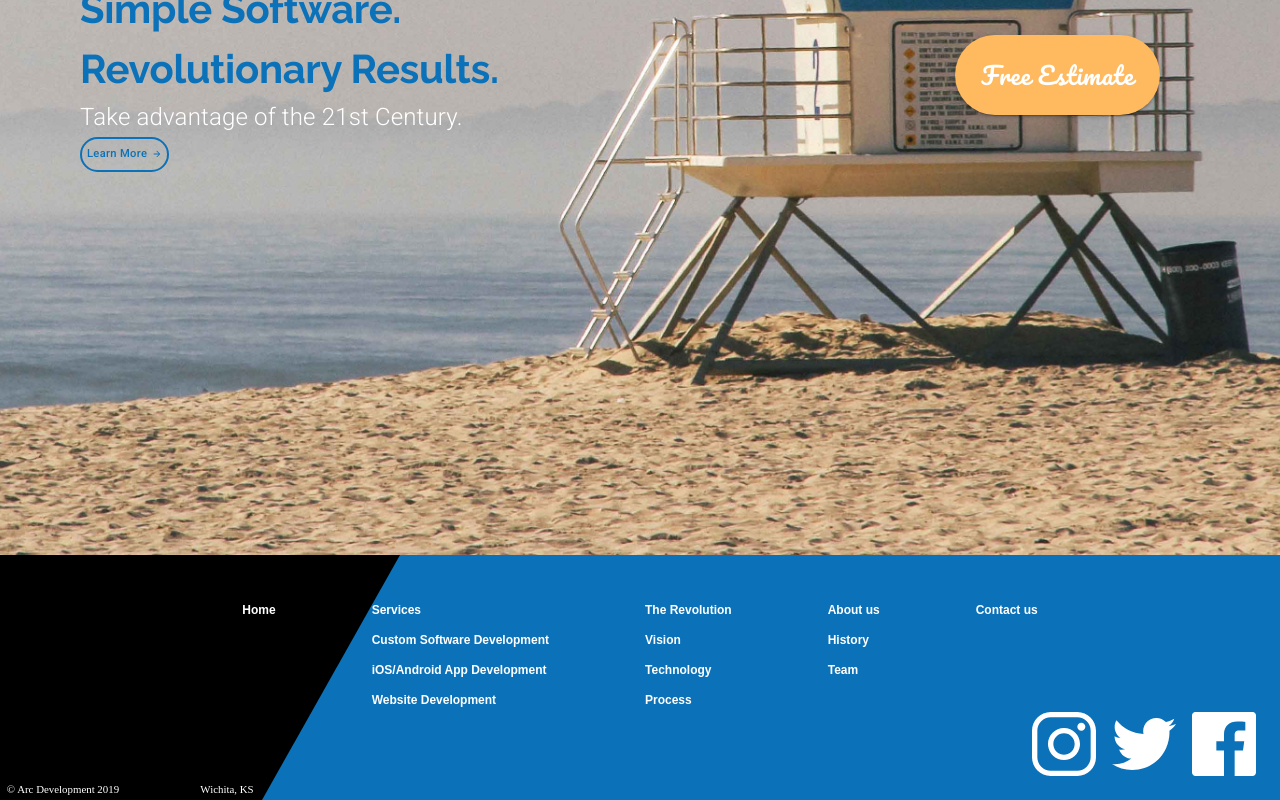
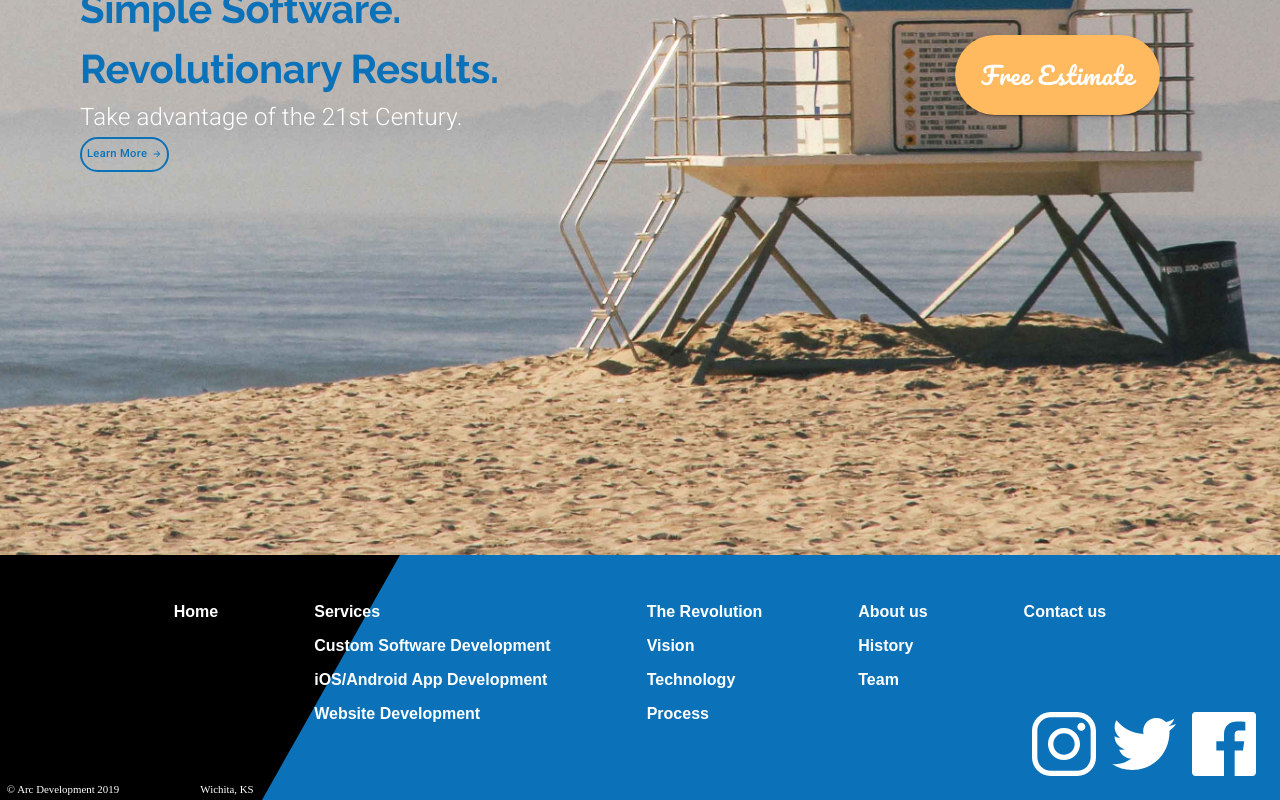
Before and after one commit to wrzchwc/software-company-practice, a React (Create React App) app: page / in a window 1280 px wide. Shown: the part 5350-6150 px from the top of the page. Built offline with nearby package versions, Linux system fonts and the light colour scheme.

Commit message:
Removed Footer.css file

```diff
--- a/src/components/ui/Footer.css
+++ /dev/null
@@ -1,21 +0,0 @@
-.adornment {
-    width: 25em;
-    vertical-align: bottom;
-}
-
-.mainContainer {
-    position: absolute;
-}
-
-.link {
-    color: white;
-    font-family: Arial, serif;
-    font-size: 0.75rem;
-    font-weight: bold;
-    text-decoration: none;
-}
-
-.icon {
-    height: 4rem;
-    width: 4rem;
-}
--- a/src/components/ui/Footer.js
+++ b/src/components/ui/Footer.js
@@ -1,6 +1,5 @@
 import React from "react";
 import {Link} from "react-router-dom";
-import "./Footer.css";
 import {Grid, Hidden, makeStyles} from "@material-ui/core";
 import footerAdornment from "../../assets/Footer Adornment.svg";
 import facebook from '../../assets/facebook.svg'
@@ -8,6 +7,10 @@ import twitter from '../../assets/twitter.svg'
 import instagram from '../../assets/instagram.svg'
 
 const useStyles = makeStyles(theme => ({
+    adornment: {
+        width: '25em',
+        verticalAlign: 'bottom'
+    },
     footer: {
         backgroundColor: theme.palette.common.blue,
         position: "relative",
@@ -25,6 +28,16 @@ const useStyles = makeStyles(theme => ({
         position: "absolute",
         marginTop: "-6rem",
         right: "1.5em"
+    },
+    mainContainer: {
+        position: 'absolute'
+    },
+    link: {
+        color: '#FFF',
+        fontFamily: 'Arial',
+        fontSize: '0.75.rem',
+        fontWeight: 'bold',
+        textDecoration: 'none'
     }
 }))
 
@@ -33,12 +46,12 @@ export const Footer = ({setValue, setSelectedIndex}) => {
     return (
         <footer className={classes.footer}>
             <Hidden mdDown>
-                <Grid className={"mainContainer"} container justify={"center"}>
+                <Grid className={classes.mainContainer} container justify={"center"}>
                     <Grid className={classes.gridItem} item>
                         <Grid container direction={"column"} spacing={2}>
                             <Grid
                                 component={Link}
-                                className={"link"}
+                                className={classes.link}
                                 item
                                 onClick={() => {
                                     setValue(0);
@@ -53,7 +66,7 @@ export const Footer = ({setValue, setSelectedIndex}) => {
                         <Grid container direction={"column"} spacing={2}>
                             <Grid
                                 component={Link}
-                                className={"link"}
+                                className={classes.link}
                                 item
                                 onClick={() => {
                                     setValue(1);
@@ -65,7 +78,7 @@ export const Footer = ({setValue, setSelectedIndex}) => {
                             </Grid>
                             <Grid
                                 component={Link}
-                                className={"link"}
+                                className={classes.link}
                                 item
                                 onClick={() => {
                                     setValue(1);
@@ -77,7 +90,7 @@ export const Footer = ({setValue, setSelectedIndex}) => {
                             </Grid>
                             <Grid
                                 component={Link}
-                                className={"link"}
+                                className={classes.link}
                                 item
                                 onClick={() => {
                                     setValue(1);
@@ -89,7 +102,7 @@ export const Footer = ({setValue, setSelectedIndex}) => {
                             </Grid>
                             <Grid
                                 component={Link}
-                                className={"link"}
+                                className={classes.link}
                                 item
                                 onClick={() => {
                                     setValue(1);
@@ -105,7 +118,7 @@ export const Footer = ({setValue, setSelectedIndex}) => {
                         <Grid container direction={"column"} spacing={2}>
                             <Grid
                                 component={Link}
-                                className={"link"}
+                                className={classes.link}
                                 item
                                 onClick={() => {
                                     setValue(2);
@@ -116,7 +129,7 @@ export const Footer = ({setValue, setSelectedIndex}) => {
                             </Grid>
                             <Grid
                                 component={Link}
-                                className={"link"}
+                                className={classes.link}
                                 item
                                 onClick={() => {
                                     setValue(2);
@@ -127,7 +140,7 @@ export const Footer = ({setValue, setSelectedIndex}) => {
                             </Grid>
                             <Grid
                                 component={Link}
-                                className={"link"}
+                                className={classes.link}
                                 item
                                 onClick={() => {
                                     setValue(2);
@@ -138,7 +151,7 @@ export const Footer = ({setValue, setSelectedIndex}) => {
                             </Grid>
                             <Grid
                                 component={Link}
-                                className={"link"}
+                                className={classes.link}
                                 item
                                 onClick={() => {
                                     setValue(2);
@@ -153,7 +166,7 @@ export const Footer = ({setValue, setSelectedIndex}) => {
                         <Grid container direction={"column"} spacing={2}>
                             <Grid
                                 component={Link}
-                                className={"link"}
+                                className={classes.link}
                                 item
                                 onClick={() => {
                                     setValue(3);
@@ -164,7 +177,7 @@ export const Footer = ({setValue, setSelectedIndex}) => {
                             </Grid>
                             <Grid
                                 component={Link}
-                                className={"link"}
+                                className={classes.link}
                                 item
                                 onClick={() => {
                                     setValue(3);
@@ -175,7 +188,7 @@ export const Footer = ({setValue, setSelectedIndex}) => {
                             </Grid>
                             <Grid
                                 component={Link}
-                                className={"link"}
+                                className={classes.link}
                                 item
                                 onClick={() => {
                                     setValue(3);
@@ -190,7 +203,7 @@ export const Footer = ({setValue, setSelectedIndex}) => {
                         <Grid container direction={"column"} spacing={2}>
                             <Grid
                                 component={Link}
-                                className={"link"}
+                                className={classes.link}
                                 item
                                 onClick={() => {
                                     setValue(4);
@@ -203,7 +216,7 @@ export const Footer = ({setValue, setSelectedIndex}) => {
                     </Grid>
                 </Grid>
             </Hidden>
-            <img className={"adornment"} src={footerAdornment} alt="black decorative slash"/>
+            <img className={classes.adornment} src={footerAdornment} alt="black decorative slash"/>
             <Grid className={classes.socialContainer} container justify={"flex-end"} spacing={2}>
                 <Grid item component={"a"} href="https://www.instagram.com" rel="noopener noreferrer" target={"_blank"}>
                     <img className={classes.icon} src={instagram} alt="instagram"/>
```
